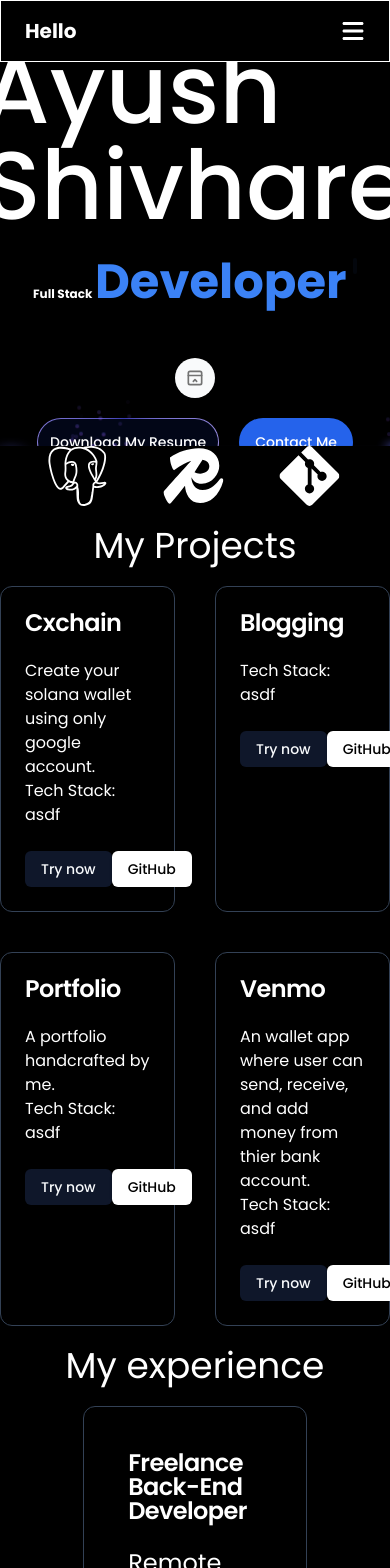
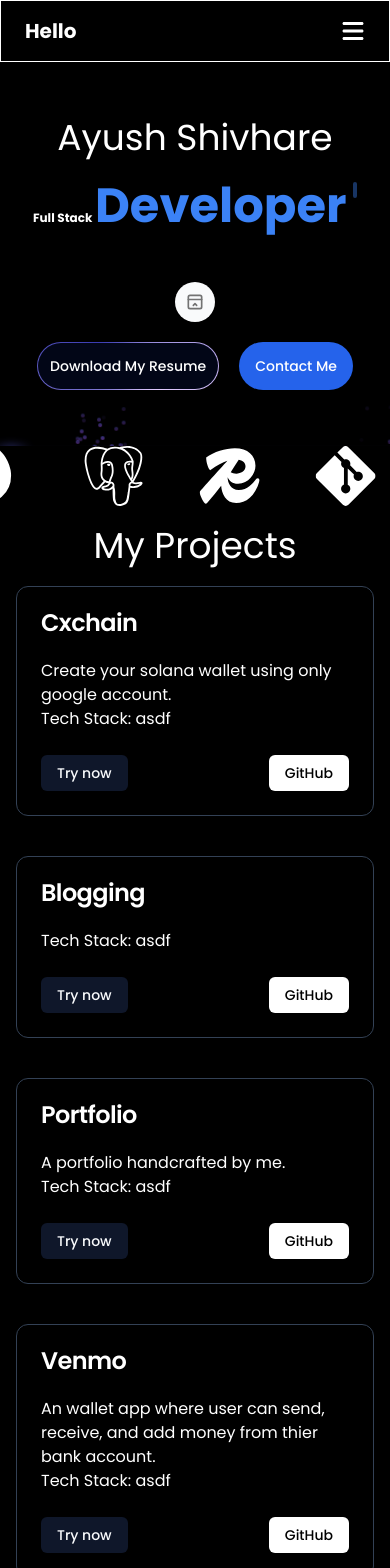
Before and after one commit to AyushShivhare79/Ayush-Portfolio, a Next.js app: page / in a window 390 px wide. Shown: the top 1568 px of the page. Built offline with nearby package versions, Linux system fonts and the light colour scheme; a web font is replaced by a local one.

Commit message:
feat: mobile responsive

```diff
--- a/app/components/Box.tsx
+++ b/app/components/Box.tsx
@@ -8,14 +8,21 @@ import { Link } from "react-scroll";
 
 export default function Box() {
   const words = [
-    { text: "Full Stack" },
+    {
+      text: "Full",
+    },
+    {
+      text: "Stack",
+    },
     { text: "Developer", className: "text-blue-500 font-Tailpoppins text-5xl" },
   ];
   return (
     <>
-      <div className="flex justify-center flex-col items-center h-full gap-5">
-        <div className="flex justify-center flex-col items-center font-medium text-8xl">
-          <h1 className="font-Tailpoppins">Ayush Shivhare</h1>
+      <div className="flex justify-center flex-col items-center h-full w-full gap-5">
+        <div className="  flex flex-col items-center">
+          <h1 className="text-4xl md:font-medium md:text-8xl font-Tailpoppins">
+            Ayush Shivhare
+          </h1>
           <TypewriterEffectSmooth words={words} />
         </div>
 
--- a/app/components/Experience.tsx
+++ b/app/components/Experience.tsx
@@ -6,7 +6,7 @@ export default function Experience() {
     <>
       <div className="flex flex-col justify-center items-center">
         <Heading id="experience" title="My experience" />
-        <div className="flex flex-col justify-center items-center gap-10 w-1/2">
+        <div className="flex flex-col gap-10 w-full px-4 md:px-0 md:w-1/2">
           <ExperienceCard
             title={"Freelance Back-End Developer"}
             address="Remote"
--- a/app/components/ExperienceCard.tsx
+++ b/app/components/ExperienceCard.tsx
@@ -48,7 +48,7 @@ export default function ExperienceCard({
         initial="hidden"
         animate={control}
       >
-        <Card className="border border-slate-700 p-5 text-2xl bg-black text-white">
+        <Card className="border border-slate-700 p-5 text-xl md:text-2xl bg-black text-white">
           <CardHeader>
             <CardTitle>{title}</CardTitle>
           </CardHeader>
--- a/app/components/Marquee .tsx
+++ b/app/components/Marquee .tsx
@@ -35,7 +35,6 @@ export default function () {
   ];
   return (
     <>
-      <div className="">
       <div className="flex gap-14">
         <motion.div
           initial={{ x: 56 }}
@@ -59,7 +58,6 @@ export default function () {
           ))}
         </motion.div>
       </div>
-      </div>
     </>
   );
 }
--- a/app/components/ProjectCard.tsx
+++ b/app/components/ProjectCard.tsx
@@ -23,7 +23,7 @@ export default function CustomCard({
 }: card) {
   return (
     <>
-      <Card className="border border-slate-700 cursor-pointer transition-all duration-300 hover:-translate-y-3 w-full bg-black text-white">
+      <Card className="border border-slate-700 cursor-pointer transition-all duration-300 hover:-translate-y-3 w-full bg-black text-white ">
         <CardHeader className="text-2xl">
           <CardTitle>{title}</CardTitle>
         </CardHeader>
--- a/app/components/Projects.tsx
+++ b/app/components/Projects.tsx
@@ -8,7 +8,7 @@ export default function Projects() {
     <>
       <div className="flex flex-col justify-center items-center ">
         <Heading id="projects" title="My Projects" />
-        <div className="grid grid-cols-2 gap-10">
+        <div className="grid grid-cols-1 px-4 md:px-0 md:grid-cols-2 gap-10">
           <CustomCard
             title="Cxchain"
             description="Create your solana wallet using only google account."
```
Lines whose indentation alone changed are shown as unchanged.
